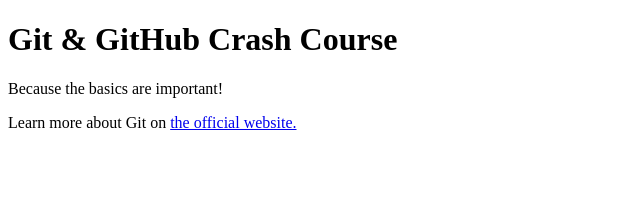
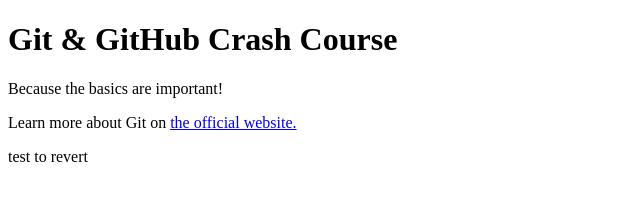
Before and after one commit to mpwdev/tmpactions, a plain HTML site: page index.html in a window 1280 px wide. Shown: the full height of the page, 0-640 px from the left. Drawn offline with Linux system fonts and the light colour scheme.

Commit message:
test to revert

```diff
--- a/index.html
+++ b/index.html
@@ -15,6 +15,7 @@
 		Learn more about Git on
 		<a href="https://git-scm.com/book/en/v2">the official website.</a>
 	</p>
+	<p>test to revert</p>
 </body>
 
 </html>
```
